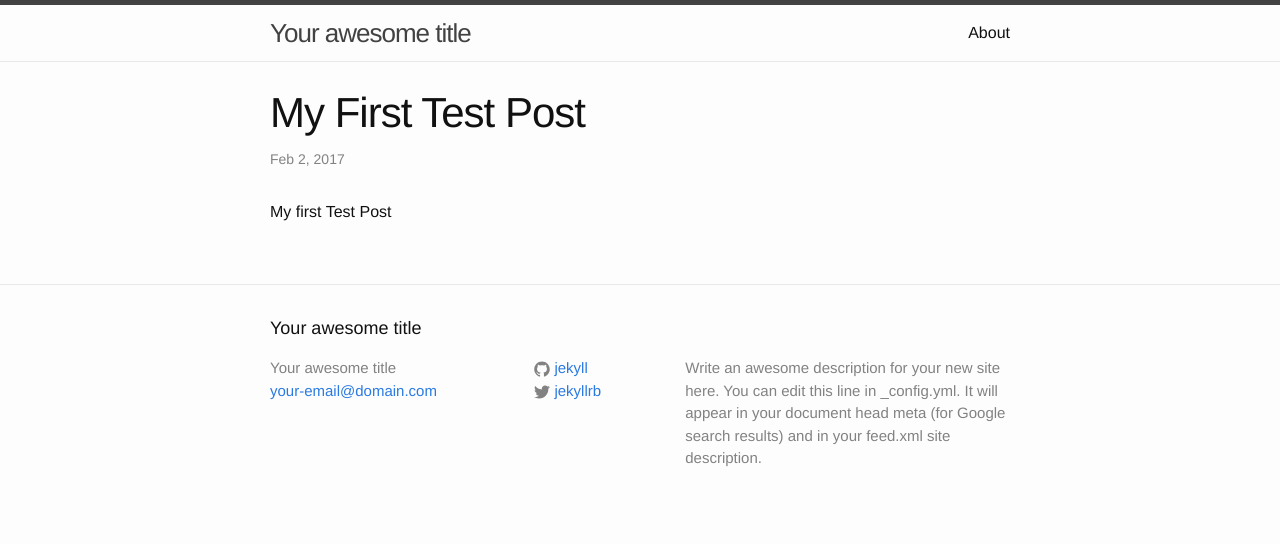
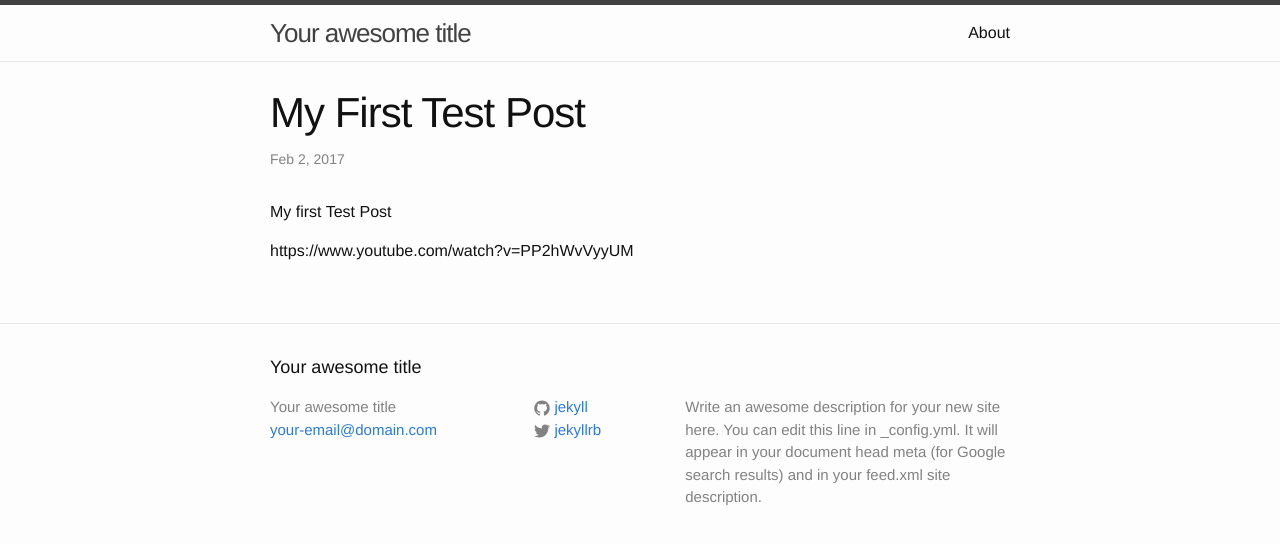
Before and after one commit to puzzl3b0x/puzzl3b0x.github.io, a Jekyll site: the page built from _posts/2017-02-02-My-First-Test-Post.markdown, in a window 1280 px wide. Shown: the top 544 px of the page. Built offline with Jekyll 4.4.1, drawn with Linux system fonts in a browser that asks for light colours; our own code applies the rules of GitHub Pages for plain Markdown files; part of the change alters nothing that is shown.

Commit message:
Update 2017-02-02-My-First-Test-Post.markdown

```diff
--- a/_posts/2017-02-02-My-First-Test-Post.markdown
+++ b/_posts/2017-02-02-My-First-Test-Post.markdown
@@ -1 +1,3 @@
 <p> My first Test Post </p>
+
+https://www.youtube.com/watch?v=PP2hWvVyyUM
```
